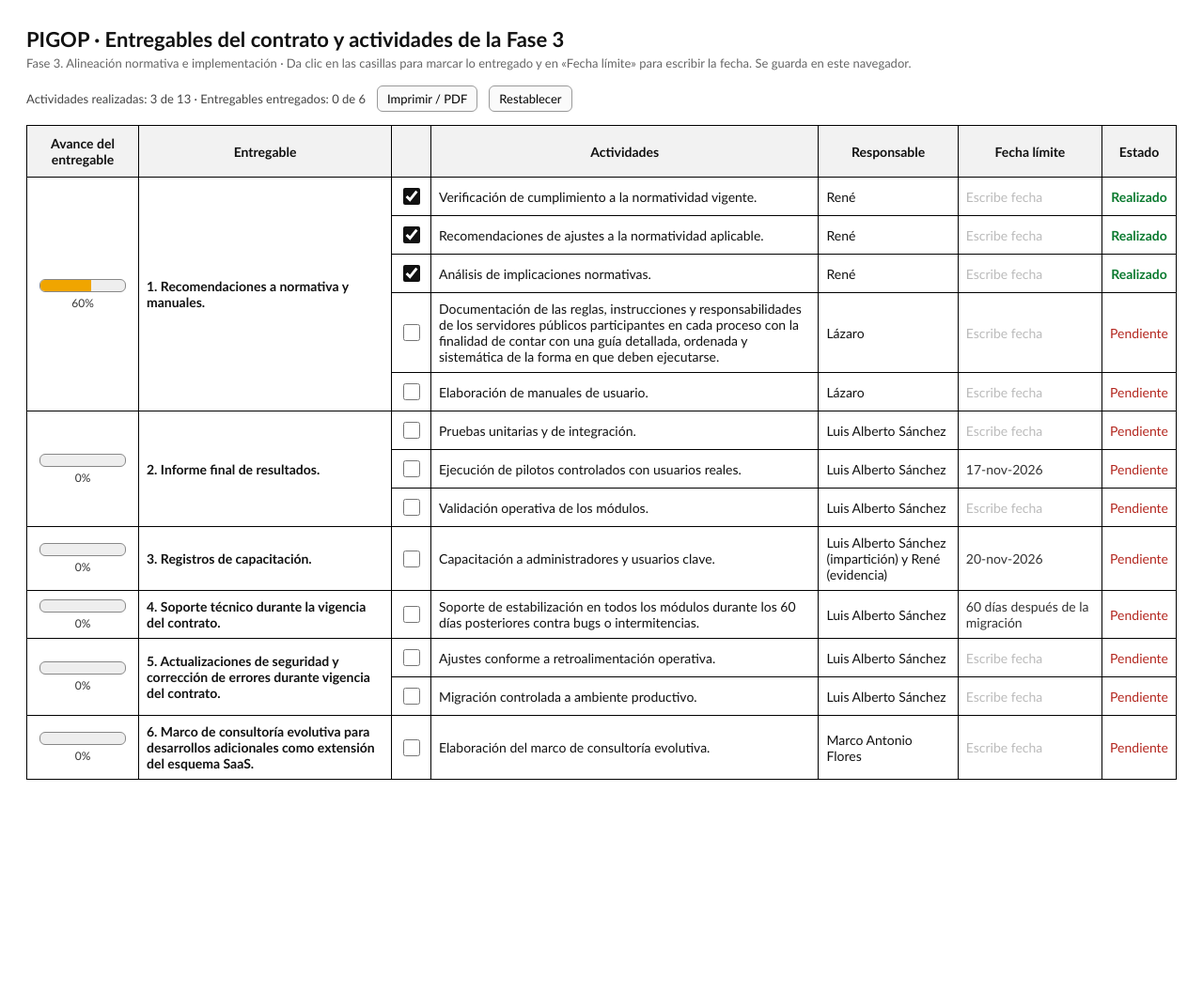
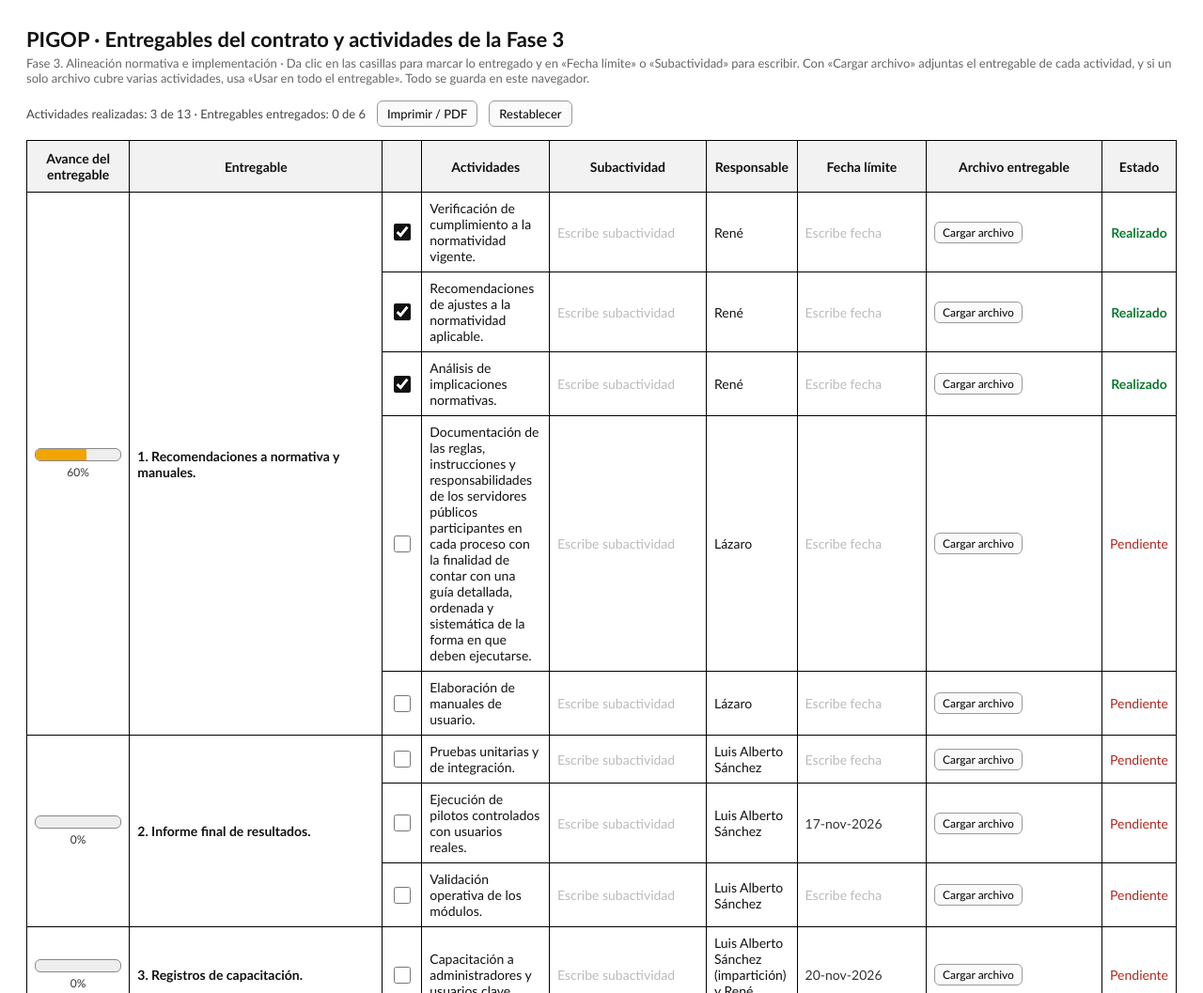
Before and after one commit to guatto27/pigop-entregables, a plain HTML site: page index.html in a window 1280 px wide. Shown: the top 1057 px of the page at 94% size. Before the commit the page ends 858 px from the top, so only its background shows below. Drawn offline with Linux system fonts and the light colour scheme.

Commit message:
Columnas Subactividad y Archivo entregable

```diff
--- a/index.html
+++ b/index.html
@@ -15,25 +15,27 @@ input[type=checkbox]{width:18px;height:18px;cursor:pointer;accent-color:#111}
 .done{color:#0a7a2f;font-weight:600} .pend{color:#b3261e}
 .bar{display:flex;gap:12px;align-items:center;margin-bottom:14px;font-size:13px;color:#444}
 button{font:inherit;padding:5px 10px;border:1px solid #999;background:#fafafa;border-radius:6px;cursor:pointer}
+.sub-act{min-width:150px;color:#333} .sub-act:empty:before{content:'Escribe subactividad';color:#bbb} .sub-act:focus{outline:2px solid #4a7dff;background:#f3f6ff}
+.file{min-width:170px;font-size:13px} .file a{color:#1a56c4;word-break:break-all} .file .x{border:none;background:none;color:#b3261e;padding:0 4px;font-weight:700} .file .all{display:block;margin-top:4px;font-size:12px;padding:2px 6px} .file .up{font-size:12px;padding:3px 8px}
 @media print{button{display:none}}
 </style></head><body>
 <h1>PIGOP · Entregables del contrato y actividades de la Fase 3</h1>
-<div class="sub">Fase 3. Alineación normativa e implementación · Da clic en las casillas para marcar lo entregado y en «Fecha límite» para escribir la fecha. Se guarda en este navegador.</div>
-<div class="bar"><span id="prog"></span><button onclick="window.print()">Imprimir / PDF</button><button onclick="if(confirm('¿Regresar a los estados iniciales?')){localStorage.removeItem(K);location.reload()}">Restablecer</button></div>
-<table><thead><tr><th>Avance del entregable</th><th>Entregable</th><th></th><th>Actividades</th><th>Responsable</th><th>Fecha límite</th><th>Estado</th></tr></thead><tbody>
-<tr><td rowspan="5" class="c gtop"><div class="pb" data-e="0"><div class="pbf"></div></div><div class="pbt" data-e="0"></div></td><td rowspan="5" class="ent-name gtop">1. Recomendaciones a normativa y manuales.</td><td class="c gtop"><input type="checkbox" class="act" data-k="a0_0" data-e="0" data-def="1"></td><td class="gtop">Verificación de cumplimiento a la normatividad vigente.</td><td class="gtop">René</td><td class="fecha gtop" contenteditable="true" data-k="f0_0" data-def=""></td><td class="c estado gtop" data-for="a0_0"></td></tr>
-<tr><td class="c"><input type="checkbox" class="act" data-k="a0_1" data-e="0" data-def="1"></td><td class="">Recomendaciones de ajustes a la normatividad aplicable.</td><td class="">René</td><td class="fecha" contenteditable="true" data-k="f0_1" data-def=""></td><td class="c estado" data-for="a0_1"></td></tr>
-<tr><td class="c"><input type="checkbox" class="act" data-k="a0_2" data-e="0" data-def="1"></td><td class="">Análisis de implicaciones normativas.</td><td class="">René</td><td class="fecha" contenteditable="true" data-k="f0_2" data-def=""></td><td class="c estado" data-for="a0_2"></td></tr>
-<tr><td class="c"><input type="checkbox" class="act" data-k="a0_3" data-e="0" data-def="0"></td><td class="">Documentación de las reglas, instrucciones y responsabilidades de los servidores públicos participantes en cada proceso con la finalidad de contar con una guía detallada, ordenada y sistemática de la forma en que deben ejecutarse.</td><td class="">Lázaro</td><td class="fecha" contenteditable="true" data-k="f0_3" data-def=""></td><td class="c estado" data-for="a0_3"></td></tr>
-<tr><td class="c"><input type="checkbox" class="act" data-k="a0_4" data-e="0" data-def="0"></td><td class="">Elaboración de manuales de usuario.</td><td class="">Lázaro</td><td class="fecha" contenteditable="true" data-k="f0_4" data-def=""></td><td class="c estado" data-for="a0_4"></td></tr>
-<tr><td rowspan="3" class="c gtop"><div class="pb" data-e="1"><div class="pbf"></div></div><div class="pbt" data-e="1"></div></td><td rowspan="3" class="ent-name gtop">2. Informe final de resultados.</td><td class="c gtop"><input type="checkbox" class="act" data-k="a1_0" data-e="1" data-def="0"></td><td class="gtop">Pruebas unitarias y de integración.</td><td class="gtop">Luis Alberto Sánchez</td><td class="fecha gtop" contenteditable="true" data-k="f1_0" data-def=""></td><td class="c estado gtop" data-for="a1_0"></td></tr>
-<tr><td class="c"><input type="checkbox" class="act" data-k="a1_1" data-e="1" data-def="0"></td><td class="">Ejecución de pilotos controlados con usuarios reales.</td><td class="">Luis Alberto Sánchez</td><td class="fecha" contenteditable="true" data-k="f1_1" data-def="17-nov-2026">17-nov-2026</td><td class="c estado" data-for="a1_1"></td></tr>
-<tr><td class="c"><input type="checkbox" class="act" data-k="a1_2" data-e="1" data-def="0"></td><td class="">Validación operativa de los módulos.</td><td class="">Luis Alberto Sánchez</td><td class="fecha" contenteditable="true" data-k="f1_2" data-def=""></td><td class="c estado" data-for="a1_2"></td></tr>
-<tr><td rowspan="1" class="c gtop"><div class="pb" data-e="2"><div class="pbf"></div></div><div class="pbt" data-e="2"></div></td><td rowspan="1" class="ent-name gtop">3. Registros de capacitación.</td><td class="c gtop"><input type="checkbox" class="act" data-k="a2_0" data-e="2" data-def="0"></td><td class="gtop">Capacitación a administradores y usuarios clave.</td><td class="gtop">Luis Alberto Sánchez (impartición) y René (evidencia)</td><td class="fecha gtop" contenteditable="true" data-k="f2_0" data-def="20-nov-2026">20-nov-2026</td><td class="c estado gtop" data-for="a2_0"></td></tr>
-<tr><td rowspan="1" class="c gtop"><div class="pb" data-e="3"><div class="pbf"></div></div><div class="pbt" data-e="3"></div></td><td rowspan="1" class="ent-name gtop">4. Soporte técnico durante la vigencia del contrato.</td><td class="c gtop"><input type="checkbox" class="act" data-k="a3_0" data-e="3" data-def="0"></td><td class="gtop">Soporte de estabilización en todos los módulos durante los 60 días posteriores contra bugs o intermitencias.</td><td class="gtop">Luis Alberto Sánchez</td><td class="fecha gtop" contenteditable="true" data-k="f3_0" data-def="60 días después de la migración">60 días después de la migración</td><td class="c estado gtop" data-for="a3_0"></td></tr>
-<tr><td rowspan="2" class="c gtop"><div class="pb" data-e="4"><div class="pbf"></div></div><div class="pbt" data-e="4"></div></td><td rowspan="2" class="ent-name gtop">5. Actualizaciones de seguridad y corrección de errores durante vigencia del contrato.</td><td class="c gtop"><input type="checkbox" class="act" data-k="a4_0" data-e="4" data-def="0"></td><td class="gtop">Ajustes conforme a retroalimentación operativa.</td><td class="gtop">Luis Alberto Sánchez</td><td class="fecha gtop" contenteditable="true" data-k="f4_0" data-def=""></td><td class="c estado gtop" data-for="a4_0"></td></tr>
-<tr><td class="c"><input type="checkbox" class="act" data-k="a4_1" data-e="4" data-def="0"></td><td class="">Migración controlada a ambiente productivo.</td><td class="">Luis Alberto Sánchez</td><td class="fecha" contenteditable="true" data-k="f4_1" data-def=""></td><td class="c estado" data-for="a4_1"></td></tr>
-<tr><td rowspan="1" class="c gtop"><div class="pb" data-e="5"><div class="pbf"></div></div><div class="pbt" data-e="5"></div></td><td rowspan="1" class="ent-name gtop">6. Marco de consultoría evolutiva para desarrollos adicionales como extensión del esquema SaaS.</td><td class="c gtop"><input type="checkbox" class="act" data-k="a5_0" data-e="5" data-def="0"></td><td class="gtop">Elaboración del marco de consultoría evolutiva.</td><td class="gtop">Marco Antonio Flores</td><td class="fecha gtop" contenteditable="true" data-k="f5_0" data-def=""></td><td class="c estado gtop" data-for="a5_0"></td></tr>
+<div class="sub">Fase 3. Alineación normativa e implementación · Da clic en las casillas para marcar lo entregado y en «Fecha límite» o «Subactividad» para escribir. Con «Cargar archivo» adjuntas el entregable de cada actividad, y si un solo archivo cubre varias actividades, usa «Usar en todo el entregable». Todo se guarda en este navegador.</div>
+<div class="bar"><span id="prog"></span><button onclick="window.print()">Imprimir / PDF</button><button onclick="if(confirm('¿Regresar a los estados iniciales? También se quitan los archivos cargados.')){localStorage.removeItem(K);indexedDB.deleteDatabase('pigop-entregables-archivos');location.reload()}">Restablecer</button></div>
+<table><thead><tr><th>Avance del entregable</th><th>Entregable</th><th></th><th>Actividades</th><th>Subactividad</th><th>Responsable</th><th>Fecha límite</th><th>Archivo entregable</th><th>Estado</th></tr></thead><tbody>
+<tr><td rowspan="5" class="c gtop"><div class="pb" data-e="0"><div class="pbf"></div></div><div class="pbt" data-e="0"></div></td><td rowspan="5" class="ent-name gtop">1. Recomendaciones a normativa y manuales.</td><td class="c gtop"><input type="checkbox" class="act" data-k="a0_0" data-e="0" data-def="1"></td><td class="gtop">Verificación de cumplimiento a la normatividad vigente.</td><td class="sub-act gtop" contenteditable="true" data-k="s0_0"></td><td class="gtop">René</td><td class="fecha gtop" contenteditable="true" data-k="f0_0" data-def=""></td><td class="file gtop" data-k="a0_0" data-e="0" data-multi="1"></td><td class="c estado gtop" data-for="a0_0"></td></tr>
+<tr><td class="c"><input type="checkbox" class="act" data-k="a0_1" data-e="0" data-def="1"></td><td class="">Recomendaciones de ajustes a la normatividad aplicable.</td><td class="sub-act" contenteditable="true" data-k="s0_1"></td><td class="">René</td><td class="fecha" contenteditable="true" data-k="f0_1" data-def=""></td><td class="file" data-k="a0_1" data-e="0" data-multi="1"></td><td class="c estado" data-for="a0_1"></td></tr>
+<tr><td class="c"><input type="checkbox" class="act" data-k="a0_2" data-e="0" data-def="1"></td><td class="">Análisis de implicaciones normativas.</td><td class="sub-act" contenteditable="true" data-k="s0_2"></td><td class="">René</td><td class="fecha" contenteditable="true" data-k="f0_2" data-def=""></td><td class="file" data-k="a0_2" data-e="0" data-multi="1"></td><td class="c estado" data-for="a0_2"></td></tr>
+<tr><td class="c"><input type="checkbox" class="act" data-k="a0_3" data-e="0" data-def="0"></td><td class="">Documentación de las reglas, instrucciones y responsabilidades de los servidores públicos participantes en cada proceso con la finalidad de contar con una guía detallada, ordenada y sistemática de la forma en que deben ejecutarse.</td><td class="sub-act" contenteditable="true" data-k="s0_3"></td><td class="">Lázaro</td><td class="fecha" contenteditable="true" data-k="f0_3" data-def=""></td><td class="file" data-k="a0_3" data-e="0" data-multi="1"></td><td class="c estado" data-for="a0_3"></td></tr>
+<tr><td class="c"><input type="checkbox" class="act" data-k="a0_4" data-e="0" data-def="0"></td><td class="">Elaboración de manuales de usuario.</td><td class="sub-act" contenteditable="true" data-k="s0_4"></td><td class="">Lázaro</td><td class="fecha" contenteditable="true" data-k="f0_4" data-def=""></td><td class="file" data-k="a0_4" data-e="0" data-multi="1"></td><td class="c estado" data-for="a0_4"></td></tr>
+<tr><td rowspan="3" class="c gtop"><div class="pb" data-e="1"><div class="pbf"></div></div><div class="pbt" data-e="1"></div></td><td rowspan="3" class="ent-name gtop">2. Informe final de resultados.</td><td class="c gtop"><input type="checkbox" class="act" data-k="a1_0" data-e="1" data-def="0"></td><td class="gtop">Pruebas unitarias y de integración.</td><td class="sub-act gtop" contenteditable="true" data-k="s1_0"></td><td class="gtop">Luis Alberto Sánchez</td><td class="fecha gtop" contenteditable="true" data-k="f1_0" data-def=""></td><td class="file gtop" data-k="a1_0" data-e="1" data-multi="1"></td><td class="c estado gtop" data-for="a1_0"></td></tr>
+<tr><td class="c"><input type="checkbox" class="act" data-k="a1_1" data-e="1" data-def="0"></td><td class="">Ejecución de pilotos controlados con usuarios reales.</td><td class="sub-act" contenteditable="true" data-k="s1_1"></td><td class="">Luis Alberto Sánchez</td><td class="fecha" contenteditable="true" data-k="f1_1" data-def="17-nov-2026">17-nov-2026</td><td class="file" data-k="a1_1" data-e="1" data-multi="1"></td><td class="c estado" data-for="a1_1"></td></tr>
+<tr><td class="c"><input type="checkbox" class="act" data-k="a1_2" data-e="1" data-def="0"></td><td class="">Validación operativa de los módulos.</td><td class="sub-act" contenteditable="true" data-k="s1_2"></td><td class="">Luis Alberto Sánchez</td><td class="fecha" contenteditable="true" data-k="f1_2" data-def=""></td><td class="file" data-k="a1_2" data-e="1" data-multi="1"></td><td class="c estado" data-for="a1_2"></td></tr>
+<tr><td rowspan="1" class="c gtop"><div class="pb" data-e="2"><div class="pbf"></div></div><div class="pbt" data-e="2"></div></td><td rowspan="1" class="ent-name gtop">3. Registros de capacitación.</td><td class="c gtop"><input type="checkbox" class="act" data-k="a2_0" data-e="2" data-def="0"></td><td class="gtop">Capacitación a administradores y usuarios clave.</td><td class="sub-act gtop" contenteditable="true" data-k="s2_0"></td><td class="gtop">Luis Alberto Sánchez (impartición) y René (evidencia)</td><td class="fecha gtop" contenteditable="true" data-k="f2_0" data-def="20-nov-2026">20-nov-2026</td><td class="file gtop" data-k="a2_0" data-e="2" data-multi="0"></td><td class="c estado gtop" data-for="a2_0"></td></tr>
+<tr><td rowspan="1" class="c gtop"><div class="pb" data-e="3"><div class="pbf"></div></div><div class="pbt" data-e="3"></div></td><td rowspan="1" class="ent-name gtop">4. Soporte técnico durante la vigencia del contrato.</td><td class="c gtop"><input type="checkbox" class="act" data-k="a3_0" data-e="3" data-def="0"></td><td class="gtop">Soporte de estabilización en todos los módulos durante los 60 días posteriores contra bugs o intermitencias.</td><td class="sub-act gtop" contenteditable="true" data-k="s3_0"></td><td class="gtop">Luis Alberto Sánchez</td><td class="fecha gtop" contenteditable="true" data-k="f3_0" data-def="60 días después de la migración">60 días después de la migración</td><td class="file gtop" data-k="a3_0" data-e="3" data-multi="0"></td><td class="c estado gtop" data-for="a3_0"></td></tr>
+<tr><td rowspan="2" class="c gtop"><div class="pb" data-e="4"><div class="pbf"></div></div><div class="pbt" data-e="4"></div></td><td rowspan="2" class="ent-name gtop">5. Actualizaciones de seguridad y corrección de errores durante vigencia del contrato.</td><td class="c gtop"><input type="checkbox" class="act" data-k="a4_0" data-e="4" data-def="0"></td><td class="gtop">Ajustes conforme a retroalimentación operativa.</td><td class="sub-act gtop" contenteditable="true" data-k="s4_0"></td><td class="gtop">Luis Alberto Sánchez</td><td class="fecha gtop" contenteditable="true" data-k="f4_0" data-def=""></td><td class="file gtop" data-k="a4_0" data-e="4" data-multi="1"></td><td class="c estado gtop" data-for="a4_0"></td></tr>
+<tr><td class="c"><input type="checkbox" class="act" data-k="a4_1" data-e="4" data-def="0"></td><td class="">Migración controlada a ambiente productivo.</td><td class="sub-act" contenteditable="true" data-k="s4_1"></td><td class="">Luis Alberto Sánchez</td><td class="fecha" contenteditable="true" data-k="f4_1" data-def=""></td><td class="file" data-k="a4_1" data-e="4" data-multi="1"></td><td class="c estado" data-for="a4_1"></td></tr>
+<tr><td rowspan="1" class="c gtop"><div class="pb" data-e="5"><div class="pbf"></div></div><div class="pbt" data-e="5"></div></td><td rowspan="1" class="ent-name gtop">6. Marco de consultoría evolutiva para desarrollos adicionales como extensión del esquema SaaS.</td><td class="c gtop"><input type="checkbox" class="act" data-k="a5_0" data-e="5" data-def="0"></td><td class="gtop">Elaboración del marco de consultoría evolutiva.</td><td class="sub-act gtop" contenteditable="true" data-k="s5_0"></td><td class="gtop">Marco Antonio Flores</td><td class="fecha gtop" contenteditable="true" data-k="f5_0" data-def=""></td><td class="file gtop" data-k="a5_0" data-e="5" data-multi="0"></td><td class="c estado gtop" data-for="a5_0"></td></tr>
 </tbody></table>
 <script>
 const K='pigop-fase3-checklist-v1';let s=JSON.parse(localStorage.getItem(K)||'{}');
@@ -43,5 +45,18 @@ let et=0,ed=0;document.querySelectorAll('.pb').forEach(p=>{const e=p.dataset.e;c
 document.getElementById('prog').textContent='Actividades realizadas: '+d+' de '+t+' · Entregables entregados: '+ed+' de '+et;}
 document.querySelectorAll('.act').forEach(c=>{c.checked=(c.dataset.k in s)?s[c.dataset.k]:c.dataset.def==='1';c.addEventListener('change',()=>{s[c.dataset.k]=c.checked;save();paint()})});
 document.querySelectorAll('.fecha').forEach(f=>{if(f.dataset.k in s)f.textContent=s[f.dataset.k];f.addEventListener('input',()=>{s[f.dataset.k]=f.textContent;save()})});
+document.querySelectorAll('.sub-act').forEach(f=>{if(f.dataset.k in s)f.textContent=s[f.dataset.k];f.addEventListener('input',()=>{s[f.dataset.k]=f.textContent;save()})});
+let db;const req=indexedDB.open('pigop-entregables-archivos',1);req.onupgradeneeded=()=>req.result.createObjectStore('f');
+const st=m=>db.transaction('f',m).objectStore('f');
+const put=(k,v)=>new Promise(r=>{const q=st('readwrite').put(v,k);q.onsuccess=r});
+const del=k=>new Promise(r=>{const q=st('readwrite').delete(k);q.onsuccess=r});
+const get=k=>new Promise(r=>{const q=st('readonly').get(k);q.onsuccess=()=>r(q.result)});
+async function drawFile(td){const k=td.dataset.k;const v=await get(k);td.innerHTML='';
+ if(v){const a=document.createElement('a');a.textContent=v.name;a.href=URL.createObjectURL(v.blob);a.download=v.name;a.target='_blank';td.appendChild(a);
+  const x=document.createElement('button');x.className='x';x.title='Quitar archivo';x.textContent='×';x.onclick=async()=>{if(confirm('¿Quitar '+v.name+'?')){await del(k);drawFile(td)}};td.appendChild(x);
+  if(td.dataset.multi==='1'){const b=document.createElement('button');b.className='all';b.textContent='Usar en todo el entregable';b.onclick=async()=>{for(const o of document.querySelectorAll('.file[data-e="'+td.dataset.e+'"]')){await put(o.dataset.k,v);drawFile(o)}};td.appendChild(b)}}
+ else{const i=document.createElement('input');i.type='file';i.style.display='none';i.onchange=async()=>{const f=i.files[0];if(!f)return;await put(k,{name:f.name,blob:f});drawFile(td)};
+  const b=document.createElement('button');b.className='up';b.textContent='Cargar archivo';b.onclick=()=>i.click();td.append(i,b)}}
+req.onsuccess=()=>{db=req.result;document.querySelectorAll('.file').forEach(drawFile)};
 paint();
 </script></body></html>
```
